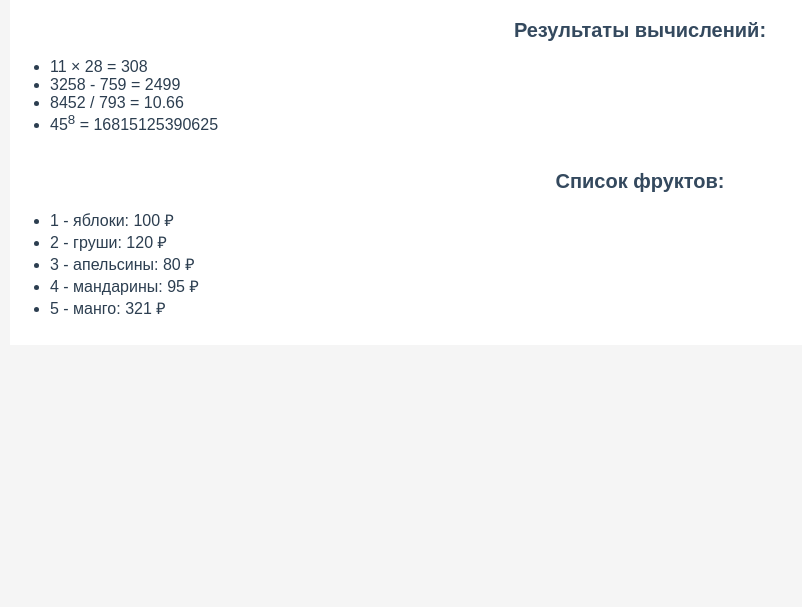
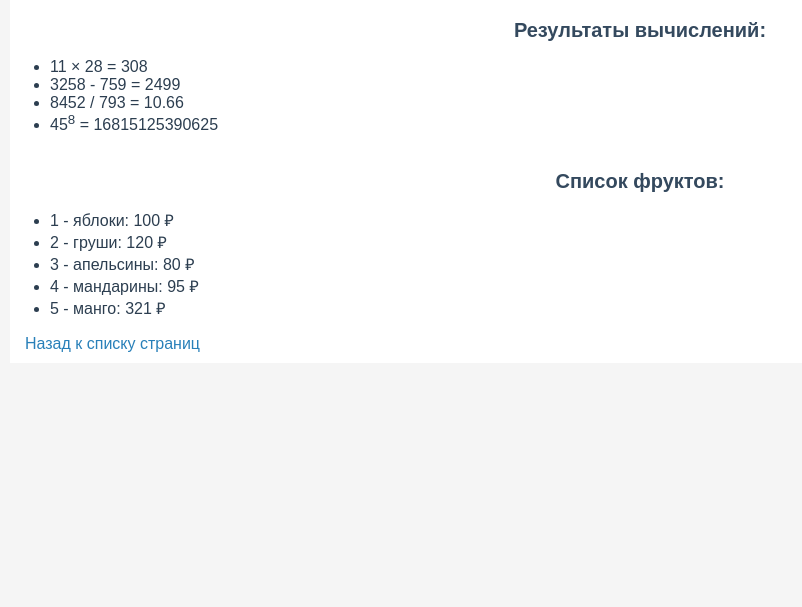
Before and after one commit to ArtematGame/WebCursTree, a Flask app: page /lab2/example in a window 1280 px wide. Shown: the part 62-669 px from the top of the page, without its empty margins (0-802 px from the left). Run offline with Flask 3, Linux system fonts and the light colour scheme.

Commit message:
цикл в шаблоне

```diff
--- a/templates/example.html
+++ b/templates/example.html
@@ -28,6 +28,8 @@
             <li>{{ loop.index }} - {{ f.name }}: {{ f.price }} &#8381;</li>
             {% endfor %}
         </ul>
+
+        <a href="/lab2/">Назад к списку страниц</a>
     </main>
 
     <footer>
```
